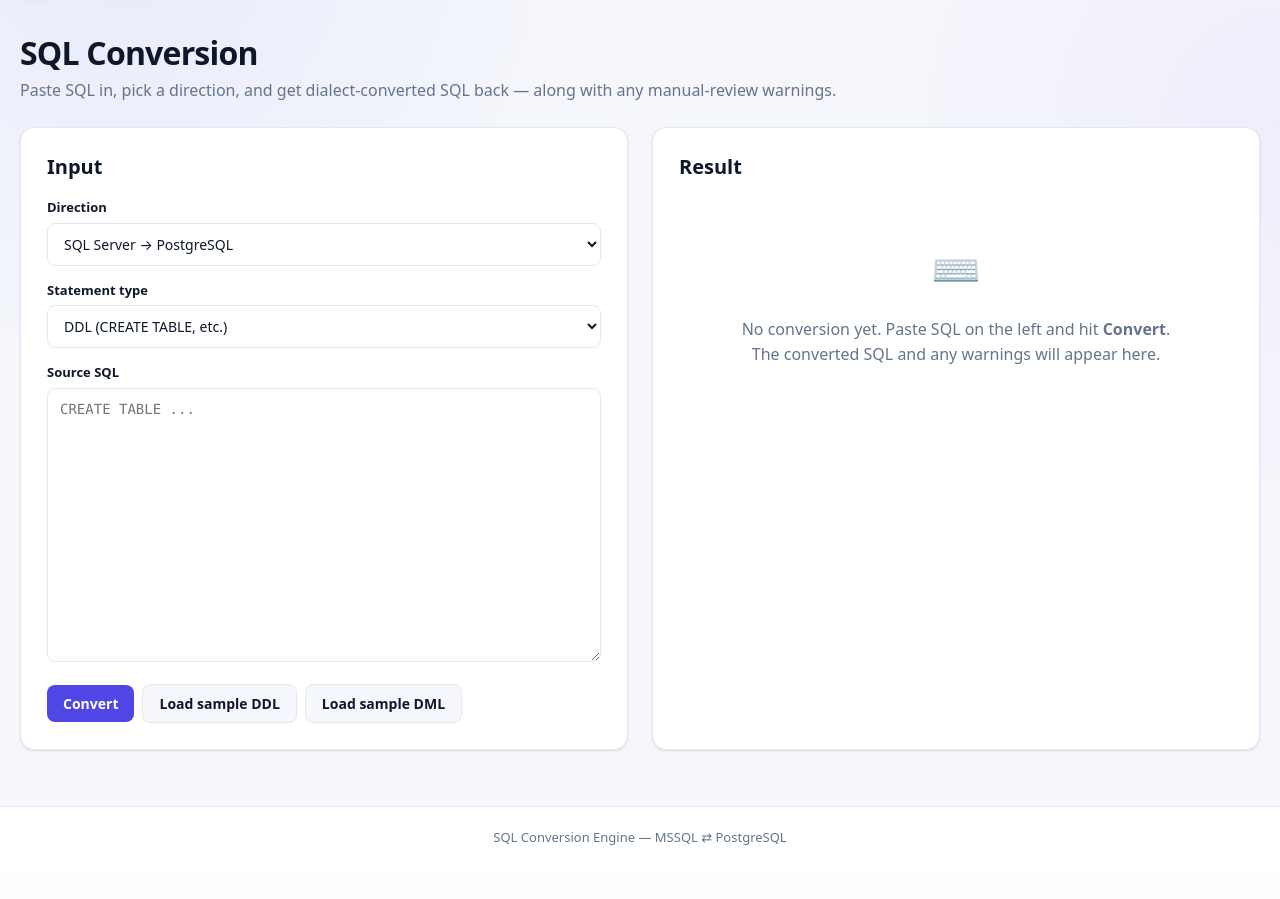
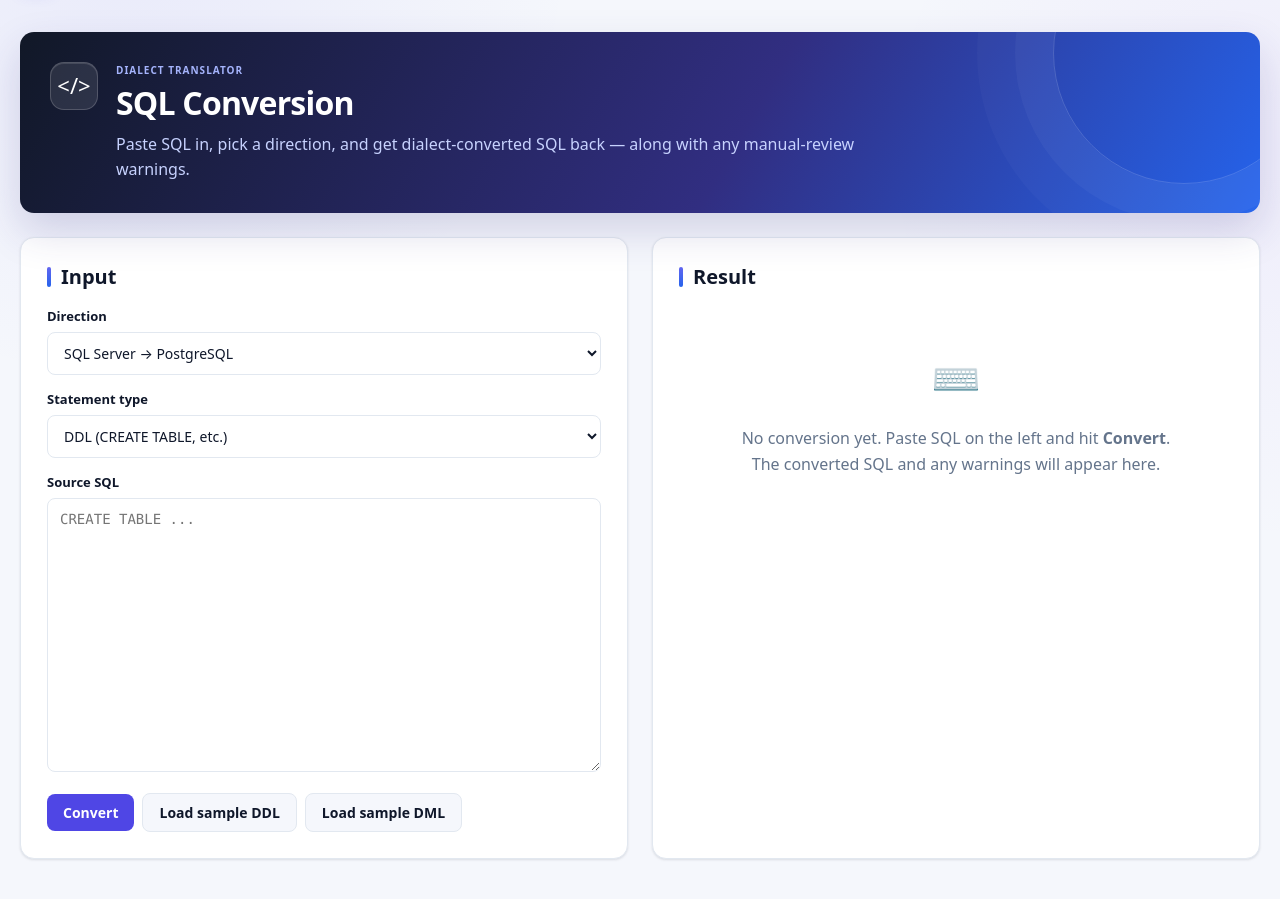
Before and after one commit to Raihan-89/dialectbridge, a Django app: page / in a window 1280 px wide. Shown: the part 61-960 px from the top of the page. Before the commit the page ends 906 px from the top, so only its background shows below. Run offline with Django 5.2, Linux system fonts and the light colour scheme; parts of the project's set-up code (start-up, migrations or seed data) failed here and were passed over.

Commit message:
feat: Unify portal pages with verification-style cards and heroes

```diff
--- a/apps/converter/templates/converter/base.html
+++ b/apps/converter/templates/converter/base.html
@@ -119,6 +119,46 @@
         }
         .card:hover { box-shadow: 0 8px 28px rgba(15,23,42,.08); border-color: #d7ddeb; }
         .card h2 { margin-top: 0; }
+        .page-hero {
+            padding: 30px;
+            color: #fff;
+            border: 0;
+            overflow: hidden;
+            position: relative;
+            background: linear-gradient(120deg,#111827 0%,#312e81 58%,#2563eb 100%);
+            box-shadow: 0 18px 42px rgba(49,46,129,.18);
+        }
+        .page-hero::after {
+            content: "";
+            position: absolute;
+            width: 260px;
+            height: 260px;
+            right: -55px;
+            top: -110px;
+            border: 1px solid rgba(255,255,255,.16);
+            border-radius: 50%;
+            box-shadow: 0 0 0 38px rgba(255,255,255,.035),0 0 0 76px rgba(255,255,255,.025);
+            pointer-events: none;
+        }
+        .page-hero-content { position: relative; z-index: 1; display: flex; align-items: flex-start; gap: 18px; }
+        .page-hero-icon {
+            width: 48px;
+            height: 48px;
+            flex: 0 0 48px;
+            display: grid;
+            place-items: center;
+            border: 1px solid rgba(255,255,255,.18);
+            border-radius: 14px;
+            background: rgba(255,255,255,.1);
+            box-shadow: inset 0 1px 0 rgba(255,255,255,.12);
+            font-size: 22px;
+        }
+        .page-hero-copy { min-width: 0; }
+        .page-hero-kicker { margin: 0 0 4px; color: #a5b4fc; font-size: 10px; font-weight: 800; letter-spacing: .1em; text-transform: uppercase; }
+        .page-hero h1 { position: relative; z-index: 1; color: #fff; }
+        .page-hero .subtitle { position: relative; z-index: 1; color: #c7d2fe; margin: 8px 0 0; max-width: 760px; }
+        .panel-title { display: flex; align-items: center; gap: 10px; }
+        .panel-title::before { content: ""; width: 4px; height: 20px; border-radius: 999px; background: linear-gradient(#6366f1,#2563eb); }
         .grid-2 { display: grid; grid-template-columns: minmax(0,1fr) minmax(0,1fr); gap: 24px; }
         .grid-2 > * { min-width: 0; }
         .migration-layout { grid-template-columns: minmax(300px,.55fr) minmax(0,1.85fr); }
@@ -217,7 +257,7 @@
         .alert-warning { background: var(--warning-soft); color: #92400e; border-color: #fde68a; }
 
         /* ---- tables ---- */
-        .table-wrap { max-width: 100%; overflow-x: auto; border: 1px solid var(--border); border-radius: 10px; -webkit-overflow-scrolling: touch; }
+        .table-wrap { max-width: 100%; overflow-x: auto; border: 1px solid var(--border); border-radius: 12px; -webkit-overflow-scrolling: touch; box-shadow: inset 0 1px 0 rgba(255,255,255,.7); }
         table {
             width: 100%;
             border-collapse: collapse;
@@ -232,7 +272,7 @@
             letter-spacing: .04em;
             color: var(--muted);
             border-bottom: 1px solid var(--border);
-            background: #f8fafc;
+            background: linear-gradient(180deg,#fbfcff,#f5f7fc);
             white-space: nowrap;
         }
         td { padding: 12px; border-bottom: 1px solid var(--border); vertical-align: middle; }
@@ -241,7 +281,8 @@
         .table-actions .btn-row { flex-wrap: nowrap; }
         .table-actions form { margin: 0; }
         tr:last-child td { border-bottom: none; }
-        tbody tr:hover { background: #f8fafc; }
+        tbody tr { transition: background .15s ease; }
+        tbody tr:hover { background: #f5f7ff; }
 
         /* ---- badges ---- */
         .badge {
@@ -355,6 +396,10 @@
             .topbar-inner { padding: 0 14px; gap: 10px; }
             .container { padding: 18px 12px; }
             .card { padding: 16px; margin-bottom: 14px; border-radius: 11px; }
+            .page-hero { padding: 22px 18px; }
+            .page-hero::after { display: none; }
+            .page-hero-content { gap: 12px; }
+            .page-hero-icon { width: 40px; height: 40px; flex-basis: 40px; border-radius: 11px; font-size: 18px; }
             .brand { font-size: 13px; gap: 8px; white-space: nowrap; }
             .brand-logo { width: 29px; height: 29px; font-size: 13px; }
             h1 { font-size: 23px; line-height: 1.2; }
--- a/apps/converter/templates/converter/convert_form.html
+++ b/apps/converter/templates/converter/convert_form.html
@@ -2,12 +2,13 @@
 {% block title %}Convert SQL — SQL Conversion Engine{% endblock %}
 {% block nav_convert %}active{% endblock %}
 {% block content %}
-<h1 class="page-title">SQL Conversion</h1>
-<p class="subtitle">Paste SQL in, pick a direction, and get dialect-converted SQL back — along with any manual-review warnings.</p>
+<div class="card page-hero">
+    <div class="page-hero-content"><div class="page-hero-icon">&lt;/&gt;</div><div class="page-hero-copy"><p class="page-hero-kicker">Dialect translator</p><h1 class="page-title">SQL Conversion</h1><p class="subtitle">Paste SQL in, pick a direction, and get dialect-converted SQL back — along with any manual-review warnings.</p></div></div>
+</div>
 
 <div class="grid-2">
     <div class="card">
-        <h2>Input</h2>
+        <h2 class="panel-title">Input</h2>
         <form method="post">
             {% csrf_token %}
             <div class="form-grid">
@@ -45,7 +46,7 @@
     </div>
 
     <div class="card">
-        <h2>Result</h2>
+        <h2 class="panel-title">Result</h2>
         {% if job %}
             {% if job.succeeded %}
                 <div class="btn-row" style="margin-bottom: 12px;">
--- a/apps/converter/templates/converter/history.html
+++ b/apps/converter/templates/converter/history.html
@@ -2,8 +2,9 @@
 {% block title %}Conversion History — SQL Conversion Engine{% endblock %}
 {% block nav_history %}active{% endblock %}
 {% block content %}
-<h1 class="page-title">Conversion History</h1>
-<p class="subtitle">Audit trail of every SQL conversion run through the converter.</p>
+<div class="card page-hero">
+    <div class="page-hero-content"><div class="page-hero-icon">↺</div><div class="page-hero-copy"><p class="page-hero-kicker">Activity archive</p><h1 class="page-title">Conversion History</h1><p class="subtitle">Audit trail of every SQL conversion run through the converter.</p></div></div>
+</div>
 
 {% if messages %}{% for message in messages %}
 <div class="alert {% if message.tags == 'success' %}alert-success{% elif message.tags == 'error' %}alert-error{% else %}alert-warning{% endif %}">{{ message }}</div>
```
Also changed, not shown: apps/converter/templates/converter/connections.html (+5 -4 lines), apps/converter/templates/converter/errors.html (+4 -3 lines), apps/converter/templates/converter/migrate.html (+5 -4 lines), apps/converter/templates/converter/migrate_detail.html (+3 -4 lines).
